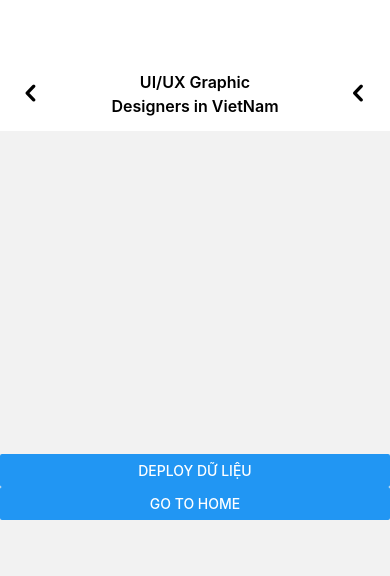
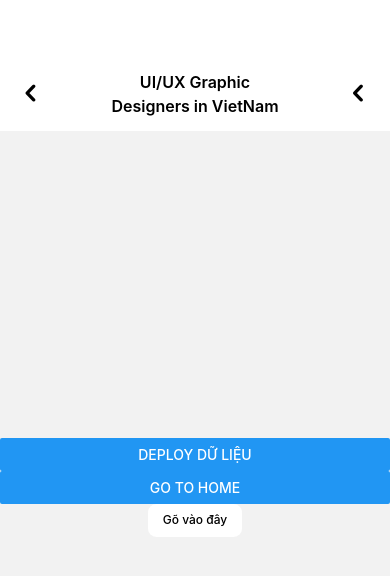
Before and after one commit to ngtrvietanh/personal-project, a React Native app: screen / in a window 390 px wide. Shown: the top 576 px of the page. Built offline with nearby package versions, Linux system fonts and the light colour scheme.

Commit message:
feat: header

```diff
--- /dev/null
+++ b/app/common/component/Button/BaseButton.tsx
@@ -0,0 +1,77 @@
+import React, {FunctionComponent} from 'react';
+import {
+  StyleSheet,
+  StyleProp,
+  TextStyle,
+  View,
+  ViewStyle,
+  Text,
+  TouchableOpacity,
+} from 'react-native';
+// config
+import {getFontSize, getLineHeight, HEIGHT, WIDTH} from '../../function';
+type Props = {
+  title?: string;
+  children?: React.ReactElement;
+  onPress?: (firstItem?: any, secondItem?: any) => void;
+  customStyleBtn?: StyleProp<ViewStyle>;
+  customStyleTitle?: StyleProp<TextStyle>;
+  disabled?: boolean;
+  isInvisible?: boolean;
+  customStyle?: StyleProp<ViewStyle>;
+};
+
+const BaseButton: FunctionComponent<Props> = (props: Props) => {
+  const {
+    isInvisible,
+    title,
+    onPress,
+    customStyleBtn,
+    customStyleTitle,
+    disabled,
+    customStyle,
+    children,
+  } = props;
+  const backgroundColor = disabled ? '#F3F4F6' : '#FFFFFF';
+  if (isInvisible) {
+    return null;
+  } else {
+    return (
+      <View style={customStyle}>
+        <TouchableOpacity
+          disabled={disabled}
+          activeOpacity={0.6}
+          onPress={onPress && onPress}
+          style={[styles.container, {backgroundColor}, customStyleBtn]}>
+          <>
+            {title && (
+              <Text style={[styles.title, customStyleTitle]}>{title}</Text>
+            )}
+            {!!children && children}
+          </>
+        </TouchableOpacity>
+      </View>
+    );
+  }
+};
+
+export default BaseButton;
+
+const styles = StyleSheet.create({
+  container: {
+    alignItems: 'center',
+    alignSelf: 'center',
+    backgroundColor: 'black',
+    borderRadius: WIDTH(8),
+    justifyContent: 'center',
+    paddingVertical: HEIGHT(8),
+    paddingHorizontal: WIDTH(14),
+    textAlign: 'center',
+  },
+  title: {
+    fontSize: getFontSize(12),
+    fontWeight: '500',
+    lineHeight: getLineHeight(16),
+    color: 'black',
+  },
+});
--- a/app/feature/TrangChu/index.tsx
+++ b/app/feature/TrangChu/index.tsx
@@ -6,6 +6,7 @@ import {APP_SCREEN} from '../../navigation/screen-types';
 import {useDispatch} from 'react-redux';
 import {searchFilterChange} from '../../redux/slice/filterSlice';
 import HeaderReal from '../../common/component/Header';
+import BaseButton from '../../common/component/Button/BaseButton';
 
 const TrangChu = () => {
   const dispatch = useDispatch();
@@ -24,6 +25,7 @@ const TrangChu = () => {
       <View style={{flex: 1, justifyContent: 'center', alignContent: 'center'}}>
         <Button title="Deploy dữ liệu" onPress={handleSubmit} />
         <Button title="Go to Home" onPress={handleClick} />
+        <BaseButton title="Gõ vào đây" />
       </View>
     </View>
   );
--- a/package.json
+++ b/package.json
@@ -23,6 +23,7 @@
     "react-native-screens": "^4.1.0",
     "react-native-status-bar-height": "^2.6.0",
     "react-native-svg": "^15.9.0",
+    "react-native-tab-view": "^4.0.2",
     "react-native-vector-icons": "^10.2.0",
     "react-redux": "^9.1.2"
   },
```
Also changed, not shown: 1 other file (tests, documents, lock files or other folders).
